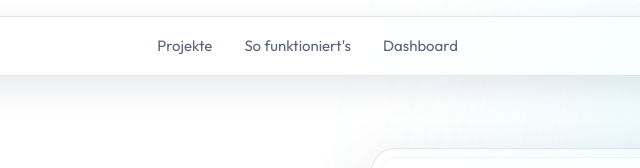
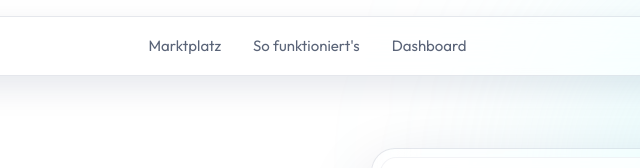
Before and after one commit to jonasmeyer-boop/currily-design-test, a plain HTML site: page index.html in a window 1280 px wide. Shown: the top 168 px of the page, 293-933 px from the left. Drawn offline with Linux system fonts and the light colour scheme.

Commit message:
Link 'Projekte' wird 'Marktplatz' und zeigt auf home.html#markt

```diff
--- a/index.html
+++ b/index.html
@@ -274,7 +274,7 @@
   <div class="nav-inner">
     <a class="logo" href="#">currily<span>.</span></a>
     <div class="nav-links">
-      <a href="https://jonasmeyer-boop.github.io/currily-plattform-test/projekte.html">Projekte</a>
+      <a href="https://jonasmeyer-boop.github.io/currily-plattform-test/home.html#markt">Marktplatz</a>
       <a href="#schritte">So funktioniert's</a>
       <a href="https://jonasmeyer-boop.github.io/currily-plattform-test/dashboard.html">Dashboard</a>
     </div>
```
